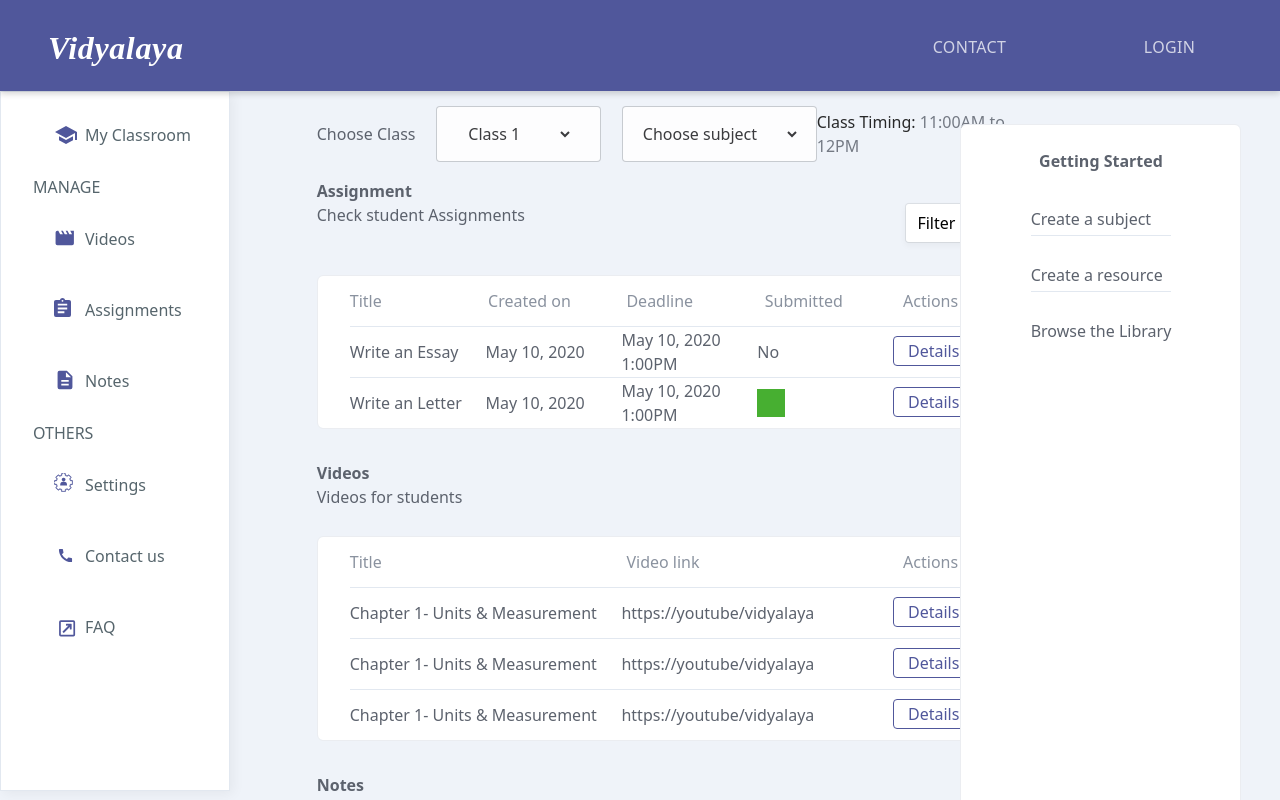
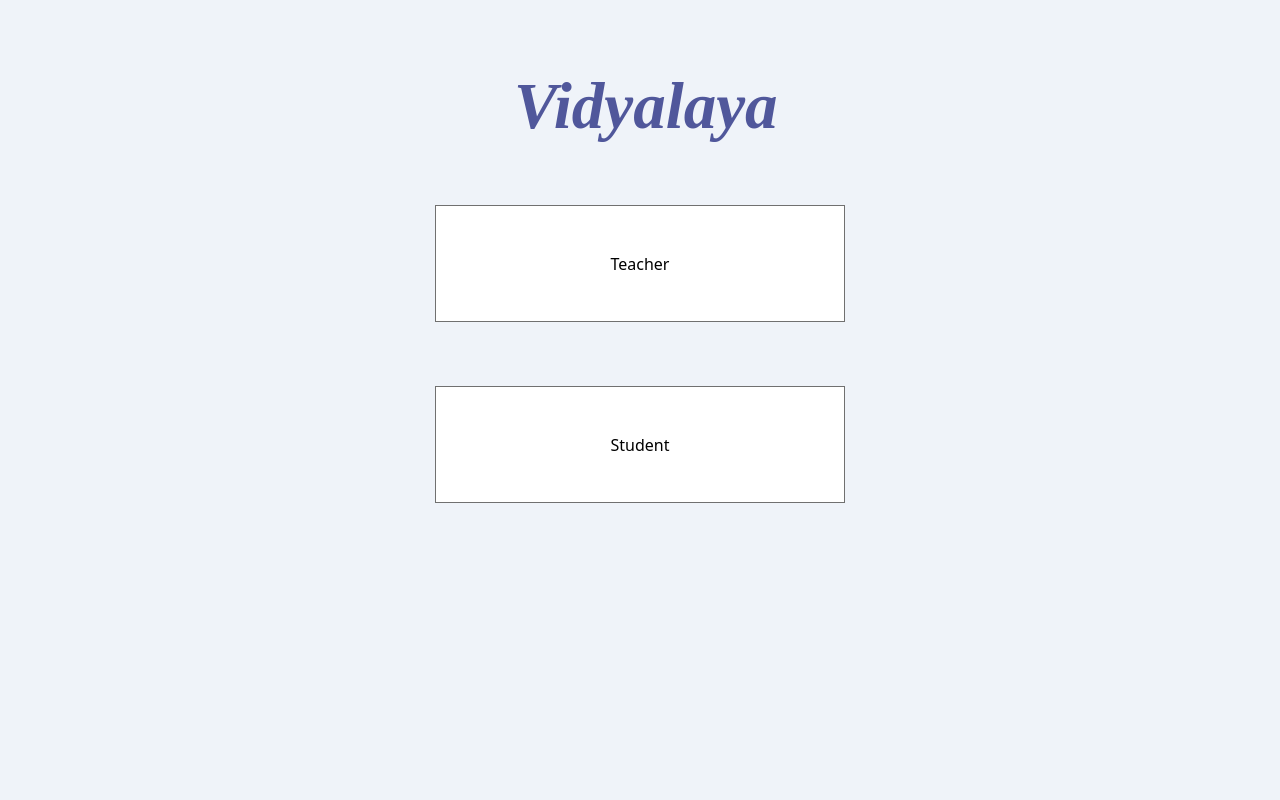
Before and after one commit to fir0j/vidyalaya.live, a React (Create React App) app: page / in a window 1280 px wide. Built offline with nearby package versions, Linux system fonts and the light colour scheme.

Commit message:
added routing

```diff
--- a/src/App.js
+++ b/src/App.js
@@ -7,7 +7,7 @@ const App = () => {
 
 	return (
 		<Fragment>
-			{currentPage === 'teacherpage' ? <TeacherPage /> : <Homepage setCurrentPage={setCurrentPage} />}
+			{currentPage !== 'teacherpage' ? <TeacherPage /> : <Homepage setCurrentPage={setCurrentPage} />}
 		</Fragment>
 	);
 };
```
